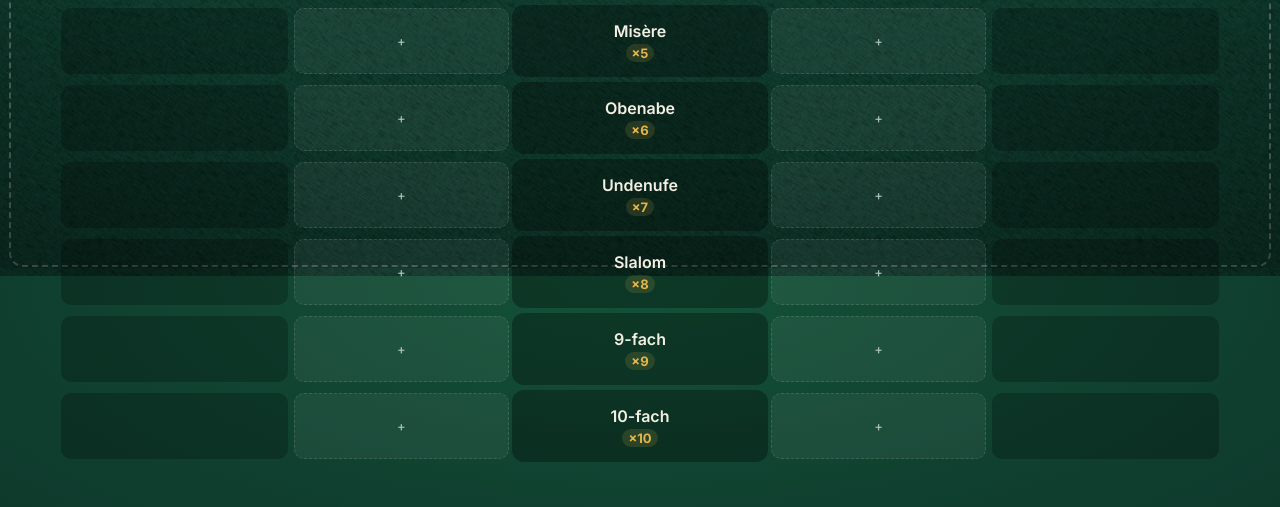
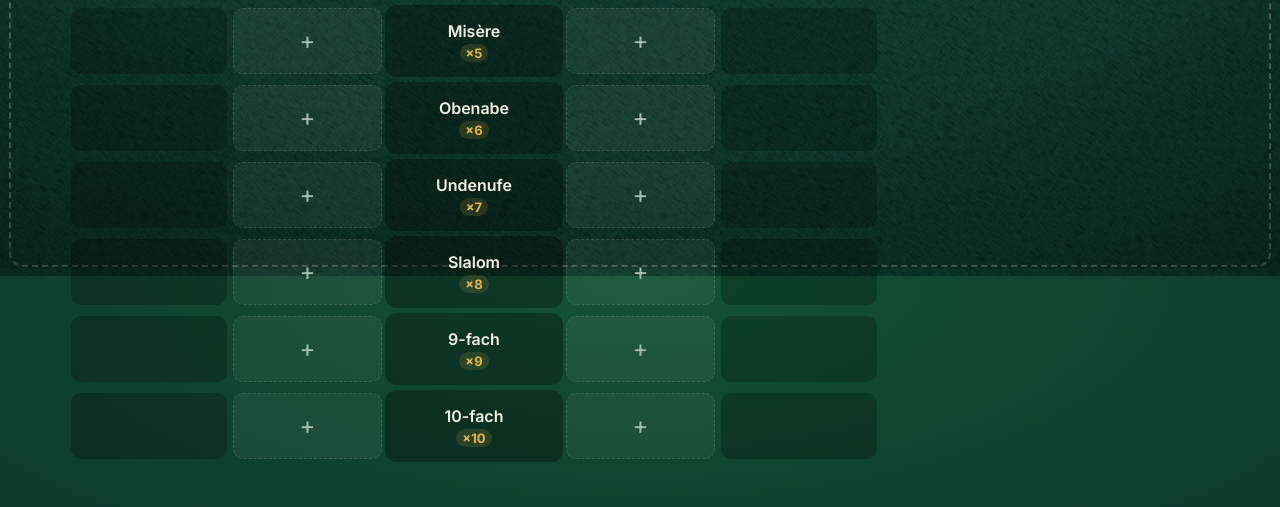
Before and after one commit to mischuwe/jass, a plain HTML site: page index.html in a window 1280 px wide. Shown: the part 524-1031 px from the top of the page. Drawn offline with Linux system fonts and the light colour scheme.

Commit message:
Desktop-Summenleiste bei Teppich-Themes nicht mehr über der Tabelle, grösseres Plus
- Ab 1100 px: html.felt body behält rechts 360 px Platz für die Summenleiste
  (vorher überschrieb padding-right:18px den Platz, Leiste lag über Team B)
- Leere Punkte-Felder: Plus 20 px (Handy) bzw. 24 px (ab 700 px)

Co-Authored-By: Claude Opus 5.5 <noreply@anthropic.com>
Claude-Session: https://claude.ai/code/session_01GGuy9wnHMraLsjsPSVL8Mh

```diff
--- a/index.html
+++ b/index.html
@@ -219,6 +219,7 @@ html.felt body::after{content:"";position:fixed;inset:0;pointer-events:none;z-in
   border:8px solid transparent;box-sizing:border-box}
 html.felt body > .seam{display:block}
 html.felt body{padding-left:18px;padding-right:18px}
+@media (min-width:1100px){html.felt body{padding-left:28px;padding-right:360px}}
 .seam{display:none;position:fixed;inset:9px;border:2px dashed rgba(255,255,255,.28);border-radius:14px;pointer-events:none;z-index:-1;filter:drop-shadow(0 1px 0 rgba(0,0,0,.35))}
 html[data-theme=steppichschwarz]{--chalk:#f1f1ee;--muted:#a9a9a4;--line:rgba(241,241,238,.16);--gold:#e8c35a;--onGold:#241b00;--sheet:#1c1c1c;
   --bg:radial-gradient(120% 80% at 50% 0%,#3a3a3a 0%,#2a2a2a 50%,#1c1c1c 100%);--barbg:#1c1c1c;--red:#ff7b7b}
@@ -294,6 +295,8 @@ td.var{padding:3px 2px}
 .vh{justify-content:center}
 @media (min-width:700px){.cellbtn,.vbox,.vh{height:66px}}
 @media (hover:hover){.cellbtn:hover{border-color:var(--gold)}.btn:hover{border-color:var(--gold)}}
+.cellbtn:not(.done){font-size:20px;font-weight:400}
+@media (min-width:700px){.cellbtn:not(.done){font-size:24px}}
 </style>
 </head>
 <body>
```
